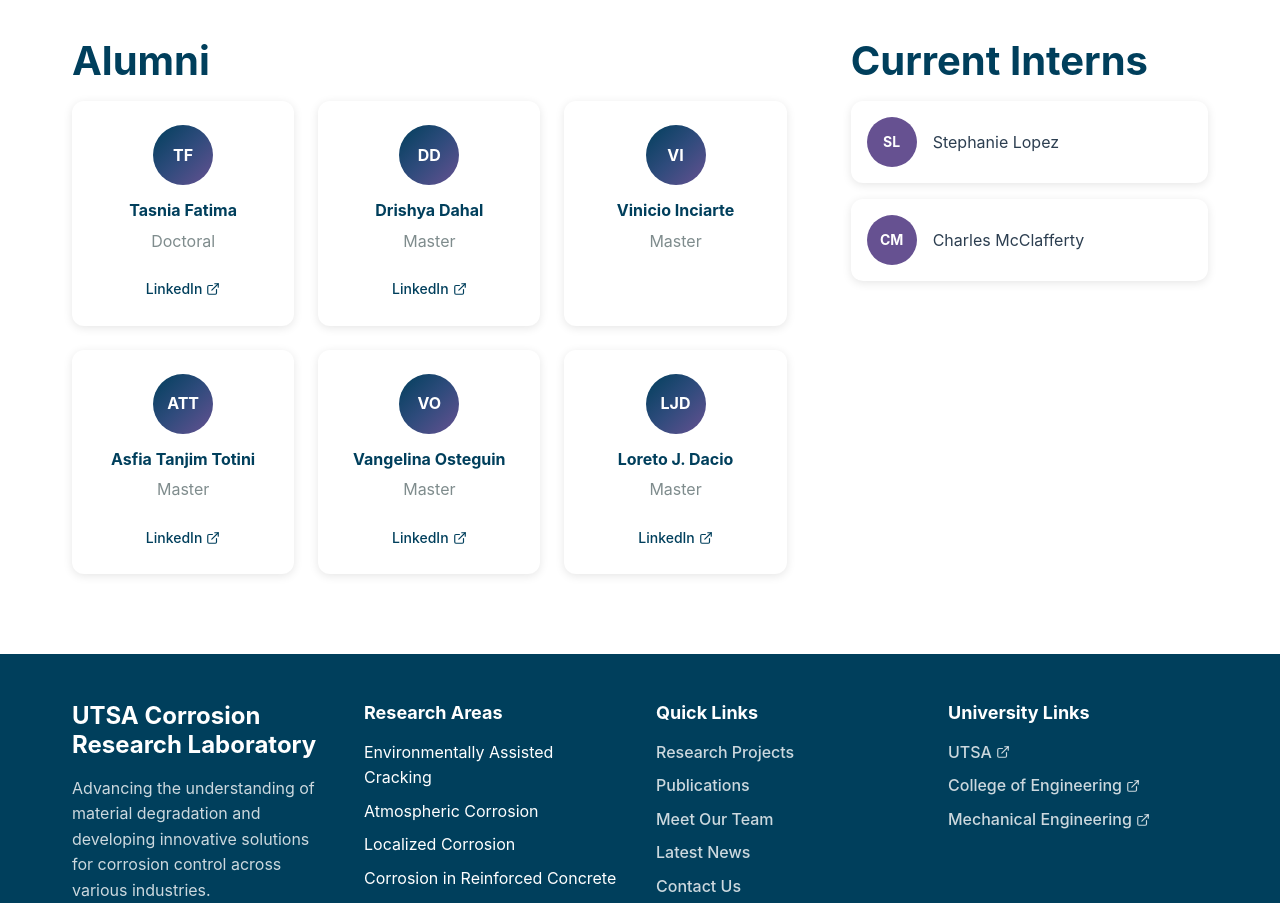
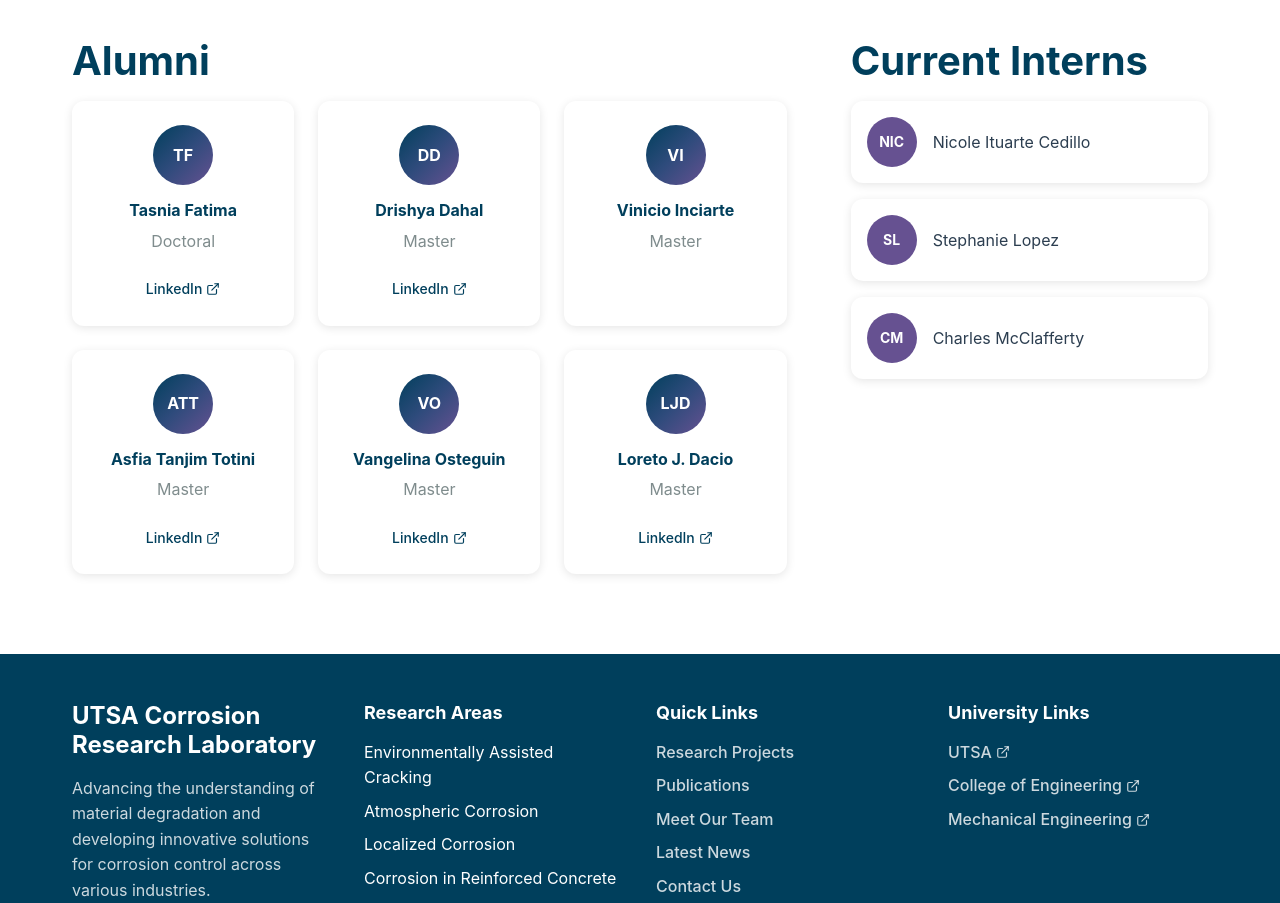
Before and after one commit to vishnumuthyalu/CorrosionLabWebsite, a React (Vite) app: page /staff in a window 1280 px wide. Shown: the part 4040-4943 px from the top of the page. Built offline with nearby package versions, Linux system fonts and the light colour scheme.

Commit message:
added to staff page

```diff
--- a/src/pages/Staff.jsx
+++ b/src/pages/Staff.jsx
@@ -131,8 +131,10 @@ const Staff = () => {
   ]
 
   const interns = [
+    { name: 'Nicole Ituarte Cedillo' },
     { name: 'Stephanie Lopez' },
     { name: 'Charles McClafferty' }
+
   ]
 
   return (
```
